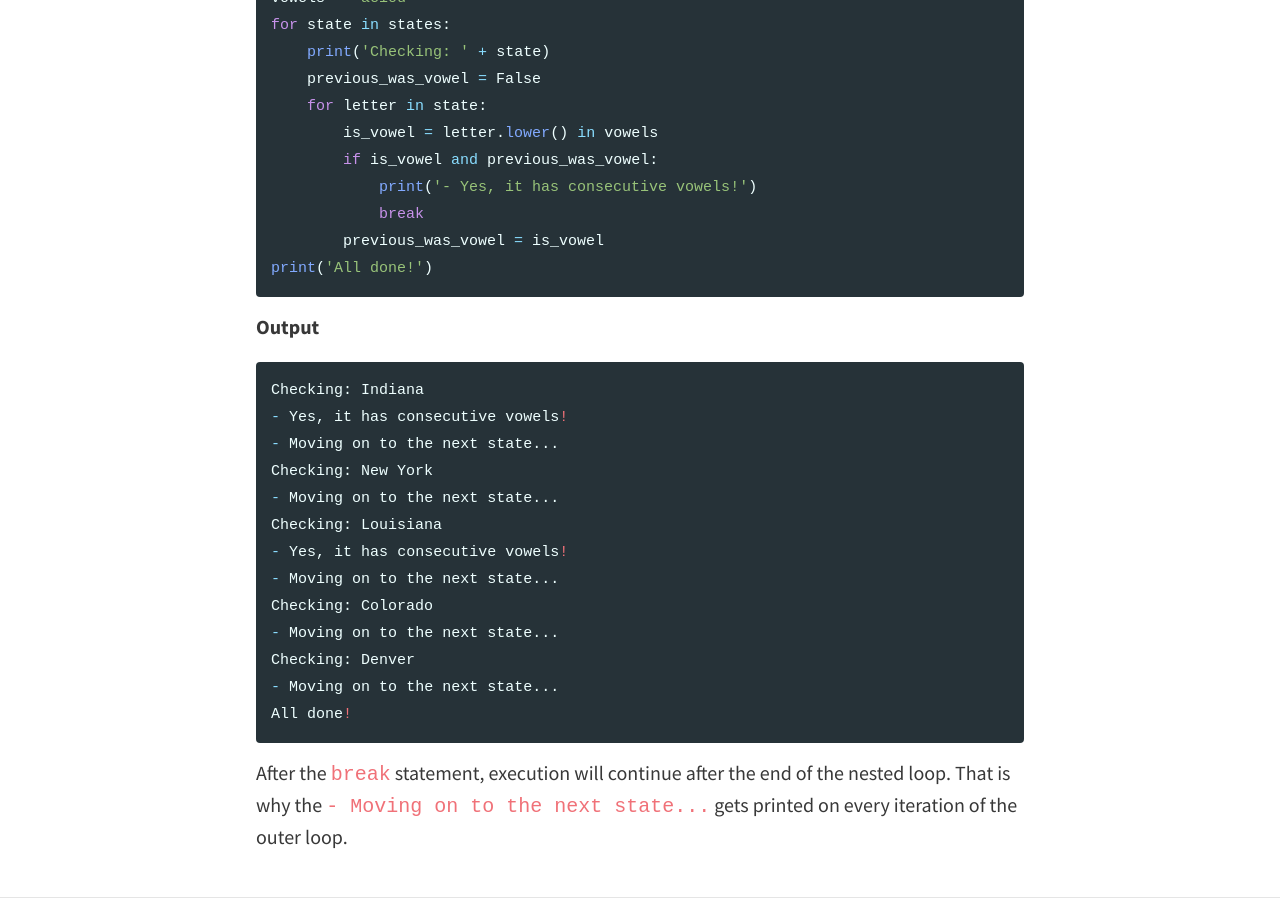
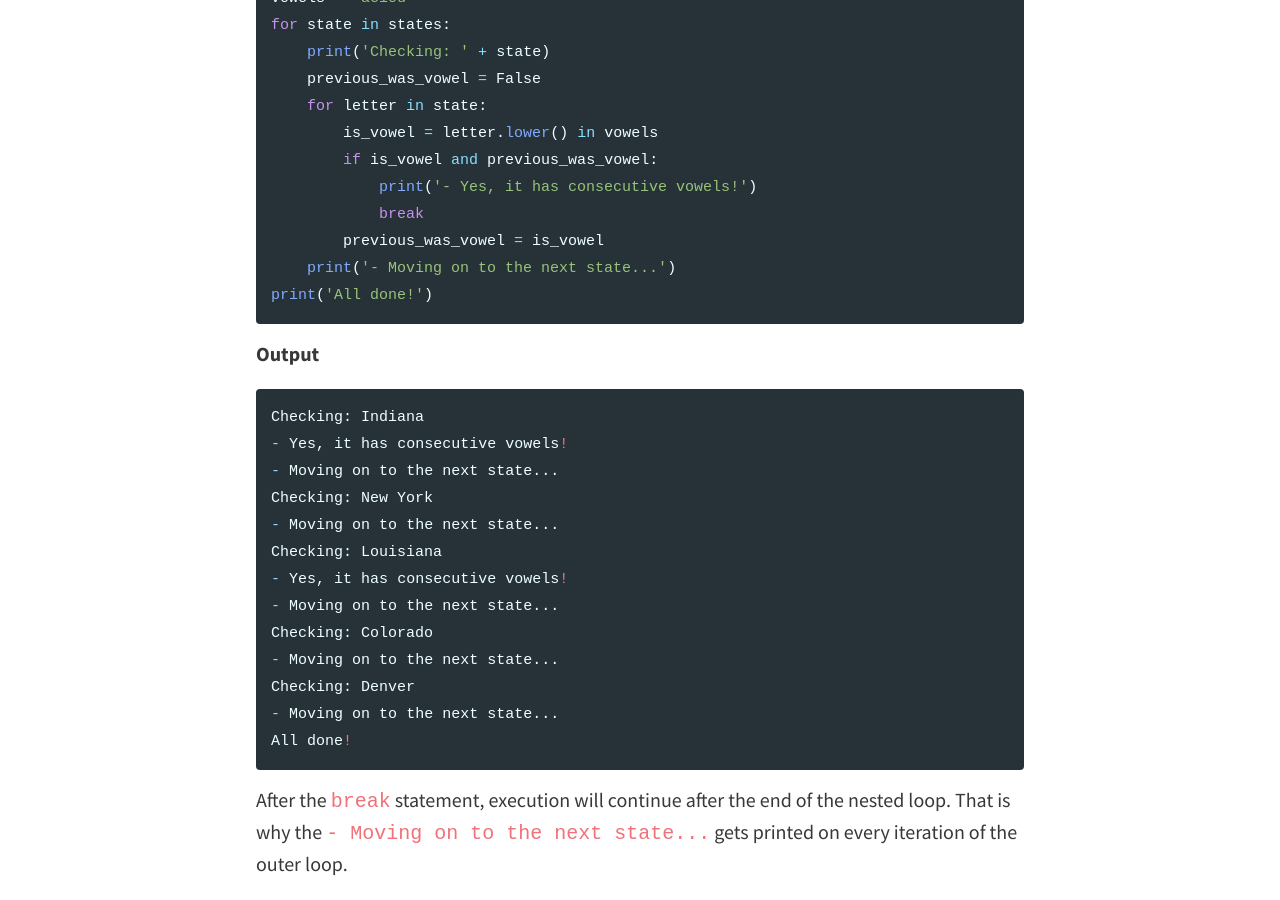
Before and after one commit to maryvo/nanobook, a Jekyll site: the page built from _lessons/loops06.md, in a window 1280 px wide and 900 px high, scrolled down 2361 px. Built offline with Jekyll 4.4.1, drawn with Linux system fonts in a browser that asks for light colours.

Commit message:
Add missing print statement from example

````diff
--- a/_lessons/loops06.md
+++ b/_lessons/loops06.md
@@ -79,6 +79,7 @@ for state in states:
             print('- Yes, it has consecutive vowels!')
             break
         previous_was_vowel = is_vowel
+    print('- Moving on to the next state...')
 print('All done!')
 ```
 
````
